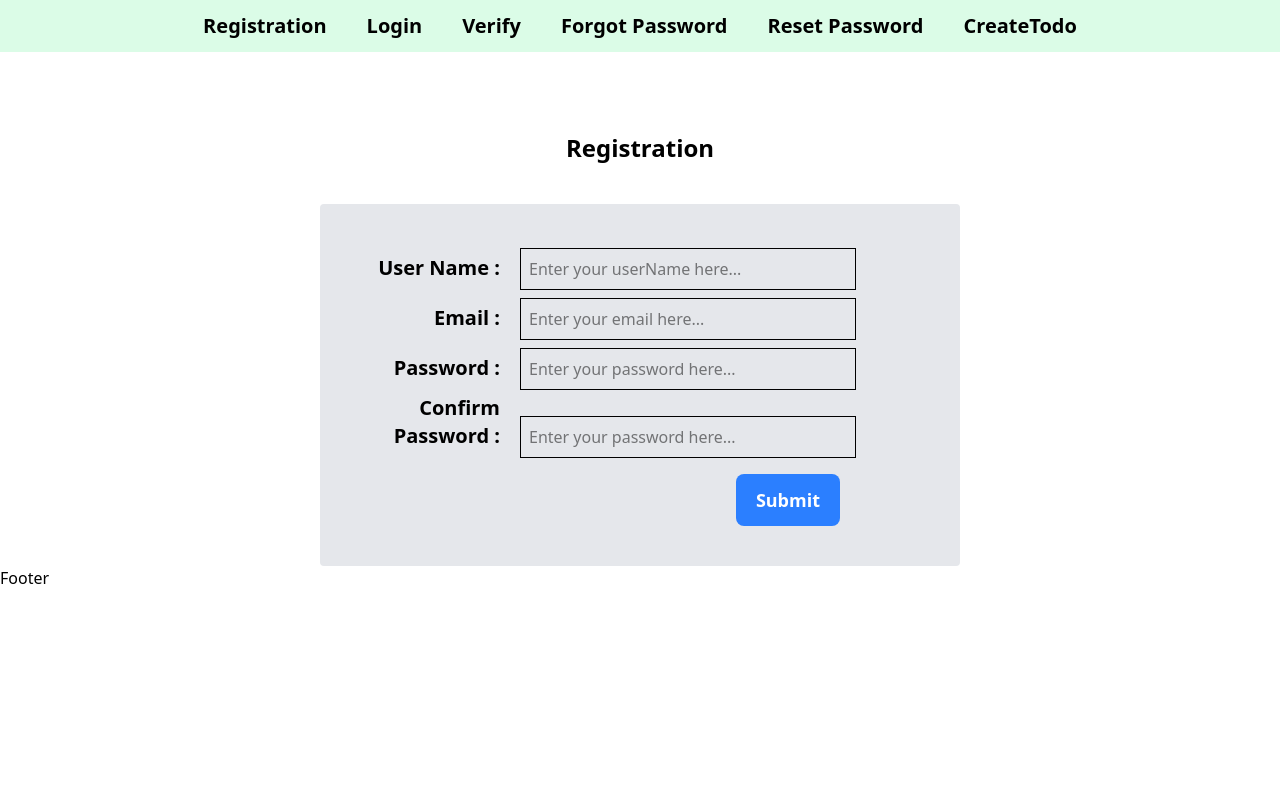
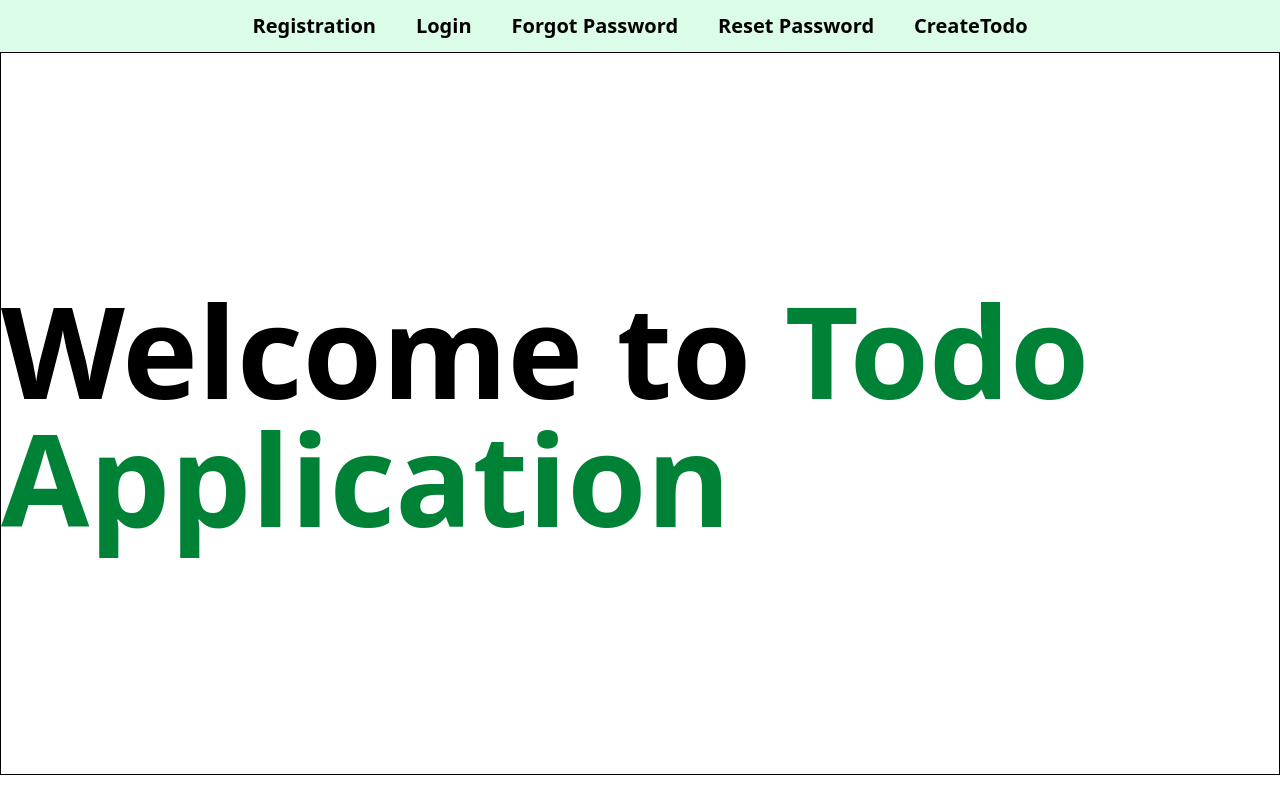
Before and after one commit to ramen72/OYA-Project-22_Todo_FullStack, a React app in the folder frontend/: page / in a window 1280 px wide. Built offline with nearby package versions, Linux system fonts and the light colour scheme; the HTML template or start-up script is replaced by a standard one.

Commit message:
update frontend at 24-09-2025_1606.

```diff
--- a/frontend/src/App.jsx
+++ b/frontend/src/App.jsx
@@ -6,6 +6,7 @@ import VerifyEmail from "./pages/VerifyEmail";
 import ResetPassword from "./pages/ResetPassword";
 import ForgotPassword from "./pages/ForgotPassword";
 import CommonLayout from "./components/layout/CommonLayout";
+import HomePage from "./pages/HomePage";
 
 function App() {
   return (
@@ -13,7 +14,8 @@ function App() {
       <Routes>
         {/* <Route path="/" element={<Registration />} /> */}
         <Route element={<CommonLayout />}>
-          <Route path="/" element={<Registration />} />
+          <Route path="/" element={<HomePage />} />
+          <Route path="/registration" element={<Registration />} />
           <Route path="/login" element={<Login />} />
           <Route path={`/verify/:token`} element={<VerifyEmail />} />
           <Route path={`/forgot-password`} element={<ForgotPassword />} />
--- a/frontend/src/components/HomeComponent.jsx
+++ /dev/null
@@ -1,11 +0,0 @@
-import React from "react";
-
-const HomeComponent = () => {
-  return (
-    <>
-      <h1>HomeComponent</h1>
-    </>
-  );
-};
-
-export default HomeComponent;
--- a/frontend/src/components/layout/CommonLayout.jsx
+++ b/frontend/src/components/layout/CommonLayout.jsx
@@ -8,7 +8,7 @@ const CommonLayout = () => {
       <div className={`overflow-x-hidden`}>
         <NavComponent />
         <Outlet />
-        <h1>Footer</h1>
+        {/* <h1>Footer</h1> */}
       </div>
     </>
   );
--- a/frontend/src/components/layout/NavComponent.jsx
+++ b/frontend/src/components/layout/NavComponent.jsx
@@ -10,7 +10,7 @@ const NavComponent = () => {
         >
           <li>
             <Link
-              to={"/"}
+              to={"/registration"}
               className={`inline-block px-5 py-3 rounded transition-all duration-300 hover:bg-green-200`}
             >
               Registration
@@ -22,14 +22,6 @@ const NavComponent = () => {
               className={`inline-block px-5 py-3 rounded transition-all duration-300 hover:bg-green-200`}
             >
               Login
-            </Link>
-          </li>
-          <li>
-            <Link
-              to={"/verify/:token"}
-              className={`inline-block px-5 py-3 rounded transition-all duration-300 hover:bg-green-200`}
-            >
-              verify
             </Link>
           </li>
           <li>
--- /dev/null
+++ b/frontend/src/pages/HomePage.jsx
@@ -0,0 +1,18 @@
+import React from "react";
+
+const HomePage = () => {
+  return (
+    <>
+      <div
+        className={`h-[calc(100vh-77px)] w-full flex justify-center items-center border`}
+      >
+        <h1 className={`font-semibold text-9xl`}>
+          Welcome to{" "}
+          <span className={`font-bold text-green-700`}> Todo Application</span>
+        </h1>
+      </div>
+    </>
+  );
+};
+
+export default HomePage;
```
